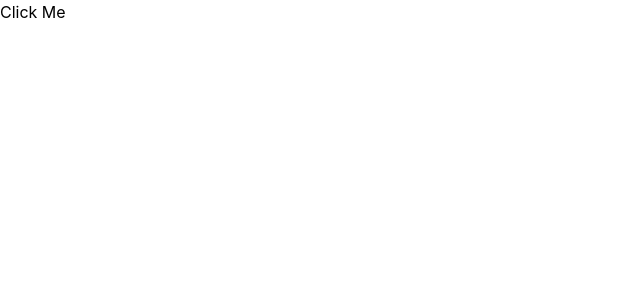
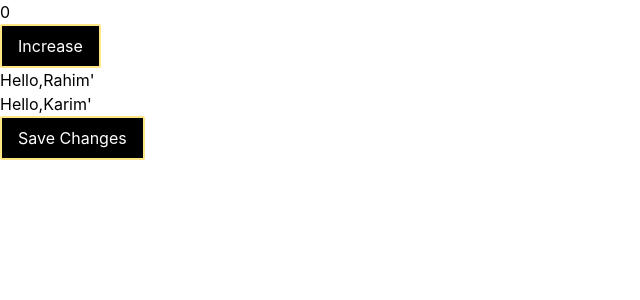
Before and after one commit to shakildevseo/React-Recaps, a React (Vite) app: page / in a window 1280 px wide. Shown: the top 300 px of the page, without its empty margins (0-640 px from the left). Built offline with nearby package versions, Linux system fonts and the light colour scheme.

Commit message:
function props or callback props

```diff
--- a/src/App.tsx
+++ b/src/App.tsx
@@ -1,20 +1,27 @@
 
 import './App.css'
-import ButtonComponent from './compponents/ButtonComponent'
+import Button from './compponents/Button';
+import Counter from './compponents/Counter'
+import Greeting from './compponents/Greeting';
+
+
+
+function App() {
+
+  let count = 0;
+
+
+  const handleIncrementCount = ()=>{
+    console.log(count)
+       return count + 1;
+  }
 
 
 
 
-
-
-
-
-  function handleClick() : void{
-    console.log("Clicked")
-  }
-
-
-function App() {
+   const handleSave = ()=>{
+    alert("Button was clicked! Data saved.")
+   }
 
 
 
@@ -22,7 +29,11 @@ function App() {
 
     <>
 
-    <ButtonComponent onClick={handleClick}  />
+  <Counter count= {count} increment={handleIncrementCount}/>
+  <Greeting name="Rahim'" />
+  <Greeting name="Karim'" />
+  <Button text="Save Changes" onClick={handleSave}/>
+
 
     </>
 
--- /dev/null
+++ b/src/compponents/Button.tsx
@@ -0,0 +1,11 @@
+
+function Button({text, onClick}) {
+  return (
+   <>
+   <button onClick={onClick} className="border-2 border-amber-200 px-4 bg-black text-white py-2 rounded-xs">{text}</button>
+
+   </>
+  )
+}
+
+export default Button
--- a/src/compponents/ButtonComponent.tsx
+++ /dev/null
@@ -1,16 +0,0 @@
-
-interface ButtonProps{
-    onClick : ()=> void;
-}
-
-
-
-function ButtonComponent({onClick} : ButtonProps) {
-  return (
-   <>
-   <button onClick={onClick}>Click Me</button>
-   </>
-  )
-}
-
-export default ButtonComponent
--- /dev/null
+++ b/src/compponents/Counter.tsx
@@ -0,0 +1,13 @@
+
+function Counter({increment, count}) {
+  return (
+    <>
+    <h2>{`${count}`}</h2>
+      <button onClick={increment} className="border-2 border-amber-200 px-4 bg-black text-white py-2 rounded-xs">Increase</button>
+
+
+    </>
+  )
+}
+
+export default Counter
--- /dev/null
+++ b/src/compponents/Greeting.tsx
@@ -0,0 +1,8 @@
+
+function Greeting({name }) {
+  return (
+    <div>Hello,{name} </div>
+  )
+}
+
+export default Greeting
```
Also changed, not shown: 1 other file (tests, documents, lock files or other folders).
